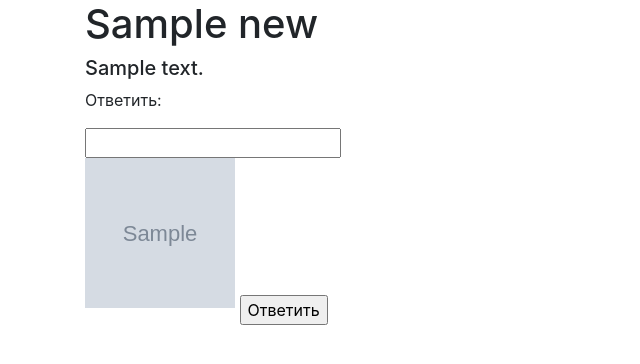
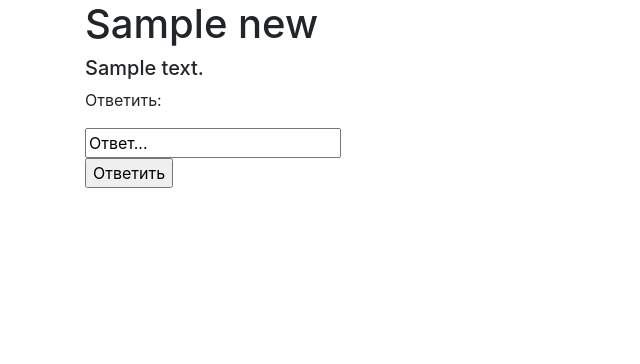
Before and after one commit to gamr416/api_project_yandex2024, a Flask app: page /question/1 in a window 1280 px wide. Shown: the part 112-476 px from the top of the page, without its empty margins (0-640 px from the left). Run offline with Flask 3, Linux system fonts and the light colour scheme; a user stored in the database is signed in; tables that the repository leaves empty hold one stand-in row (values such as "Sample post"); grey boxes marked "Sample" are stand-in pictures; some libraries are stand-ins or nearby versions.

Commit message:
имбицил забыл закоммитить запись в бд

```diff
--- a/main.py
+++ b/main.py
@@ -46,11 +46,8 @@ def login():
 
 @app.route('/question/<int:id>', methods=['GET', 'POST'])
 def open_question(id):
-    form = NewsForm()
-    if request.method == 'POST':
-        # check if the post request has the file part
-        answer = request.files['answer']
     if request.method == "GET":
+        form = NewsForm()
         db_sess = db_session.create_session()
         news = db_sess.query(News).filter(News.id == id
                                           ).first()
@@ -73,6 +70,21 @@ def open_question(id):
         else:
             abort(404)
     return render_template('question.html', title=f'Мыло {form.title.data}', form=form)
+
+
+@app.route('/success1/<int:id>', methods=['POST'])
+def success1(id):
+    if request.method == 'POST':
+        text = request.data
+        print(text)
+        con = sqlite3.connect('db/blogs.db')
+        cur = con.cursor()
+        answer_id = '<int:id>'
+        print(answer_id)
+        cur.execute(f'''INSERT INTO answers VALUES (user_id, question_id, text) VALUES ({current_user.id}, {answer_id}, {text})''')
+        con.commit()
+        cur.close()
+    return (f'/question{id}')
 
 
 @app.route('/logout')
--- a/templates/question.html
+++ b/templates/question.html
@@ -4,13 +4,8 @@
     <h1>{{form.title.data}}</h1>
     <h5>{{form.content.data}}</h5>
     <p>Ответить:</p>
-    <input type="text" name="answer">
-<form action = "/success" method = "post" enctype="multipart/form-data">
-        <label for="file-upload" class="custom-file-upload">
-            <div class="animate2">
-                <img src={{current_user.avatar}} class="second" width="150" height="150">
-                <img src="static/img/add_image.png" class="first" width="150" height="150">
-            </div>
-        </label>
+    <input type="text" name="answer" value="Ответ...">
+<form action = "/success1/{{ form.id }}" method = "post" enctype="multipart/form-data">
     <input type="submit" value="Ответить">
+</form>
 {% endblock %}
```
